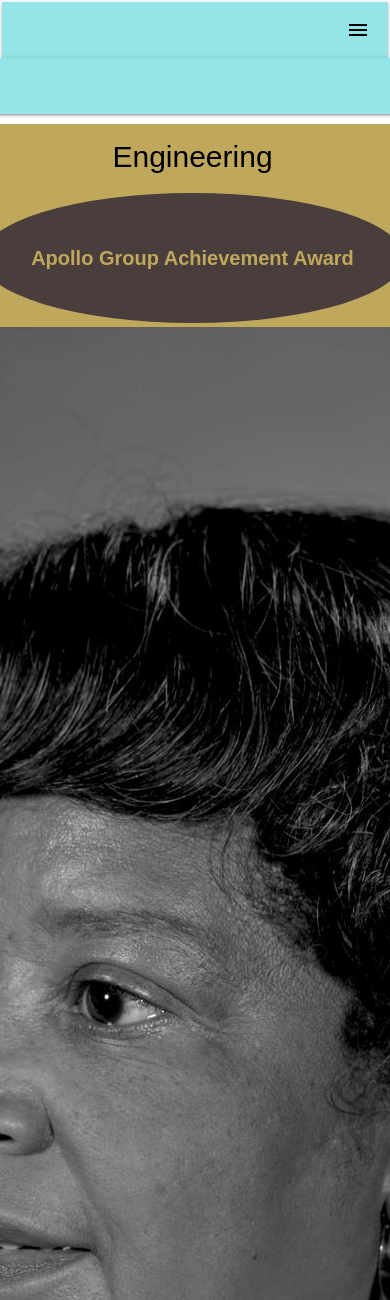
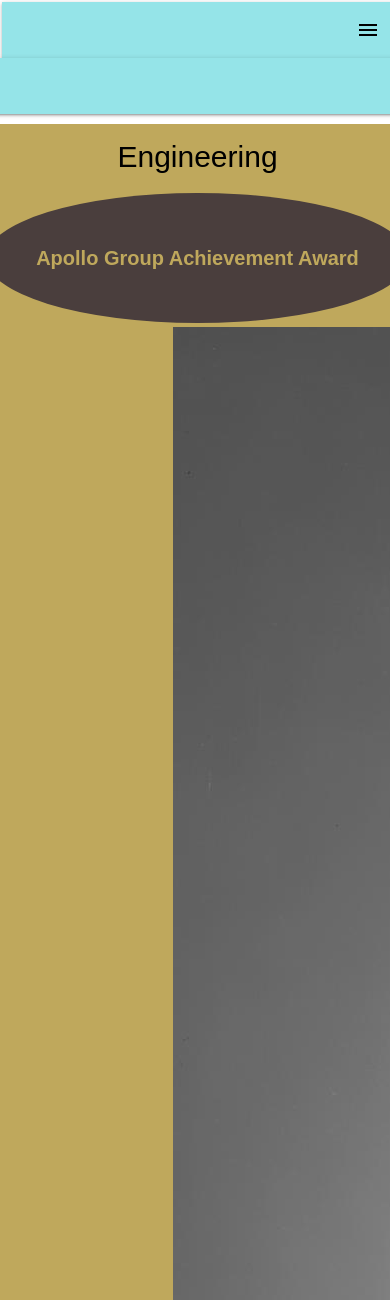
Before and after one commit to marinapoltorak/capstone, a Django app: page / in a window 390 px wide; the page is wider, and only the part inside the window is pictured. Shown: the top 1300 px of that part. Run offline with Django 3.2, Linux system fonts and the light colour scheme; data comes from the database, SQL or seed files in the repository; some libraries are stand-ins or nearby versions.

Commit message:
fixing the rendering

```diff
--- a/wisapp/templates/wisapp/base.html
+++ b/wisapp/templates/wisapp/base.html
@@ -39,6 +39,17 @@
     margin: 0 auto;
   }
 
+  .bio {
+    font-size: 20px;
+    max-width: 800px;
+    min-width: 100vh;
+    padding: 20px;
+    display: flex;
+    flex-direction: row;
+    align-items: center;
+    margin: 0 auto;
+  }
+
   .field {
     font-size: 30px;
     padding: 5px;
@@ -46,6 +57,7 @@
     color: black;
     flex-direction: column;
   }
+
 
   main {
     min-width: 1000px;
@@ -67,7 +79,7 @@
       min-width: 400px;
     }
     body {
-      min-width: 200px;
+      min-width: 400px;
     }
   }
 
@@ -84,10 +96,13 @@
   }
 
   .image {
-    justify-content: flex-end;
+    flex-direction: row;
+    justify-content: center;
+    width: 50px;
   }
 
-  .bio {
+
+  .name {
     font-size: 20px;
     max-width: 1800px;
     min-width: 100vh;
--- a/wisapp/templates/wisapp/index.html
+++ b/wisapp/templates/wisapp/index.html
@@ -3,11 +3,13 @@
 
 {% block title %}{{ scientist.sci_name }}{% endblock %}
 {% block content %}
-<header>
-</header>
   <div id="app">
+    <html>
+      <body>
         <nav>
+          <a href=""><div class="name">
             [[scientist.name]]
+          </div></a><div class=nav-logo></div>
         </nav>
         <main>
           <div class="field">[[scientist.sci_field]]</div>
@@ -18,7 +20,8 @@
         <div class="bio">
           [[scientist.bio]]
         </div>
-  </div>
+      </body>
+    </html>
 
 
 
```
Lines whose indentation alone changed are shown as unchanged.
